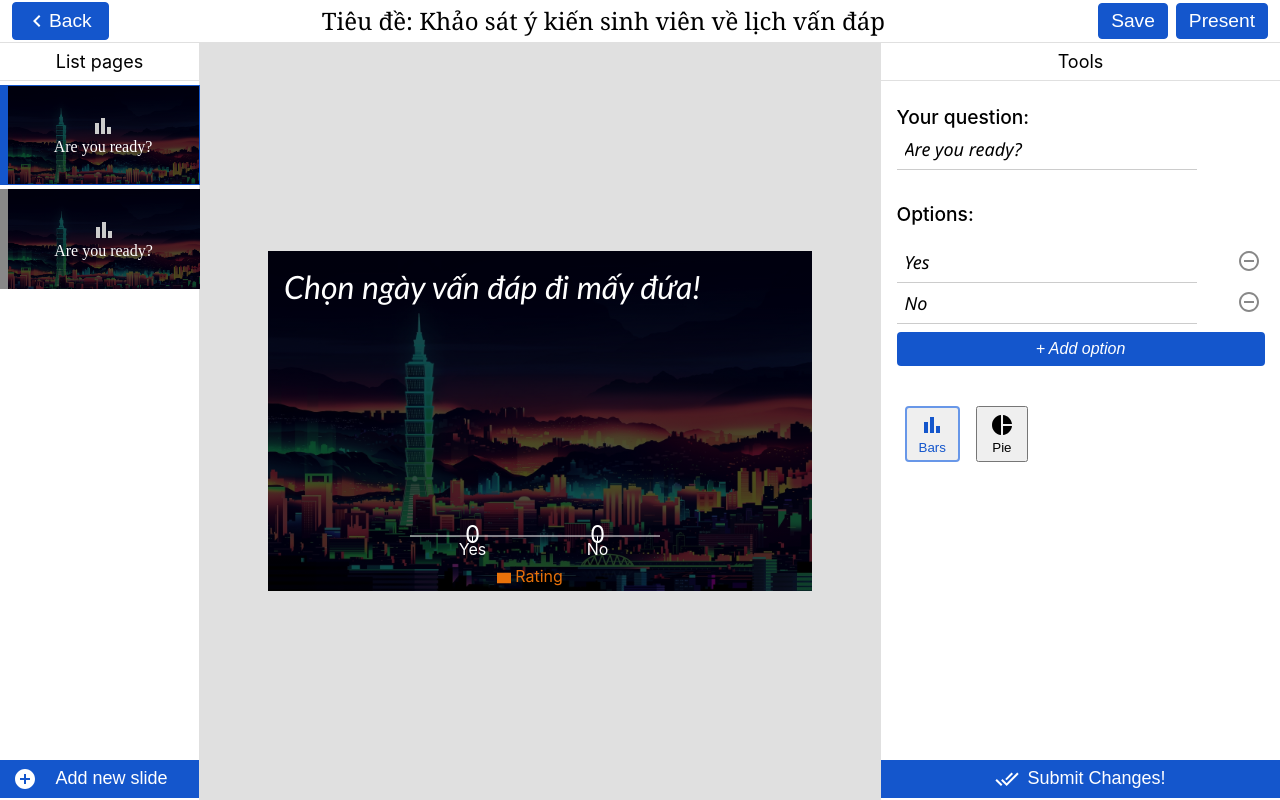
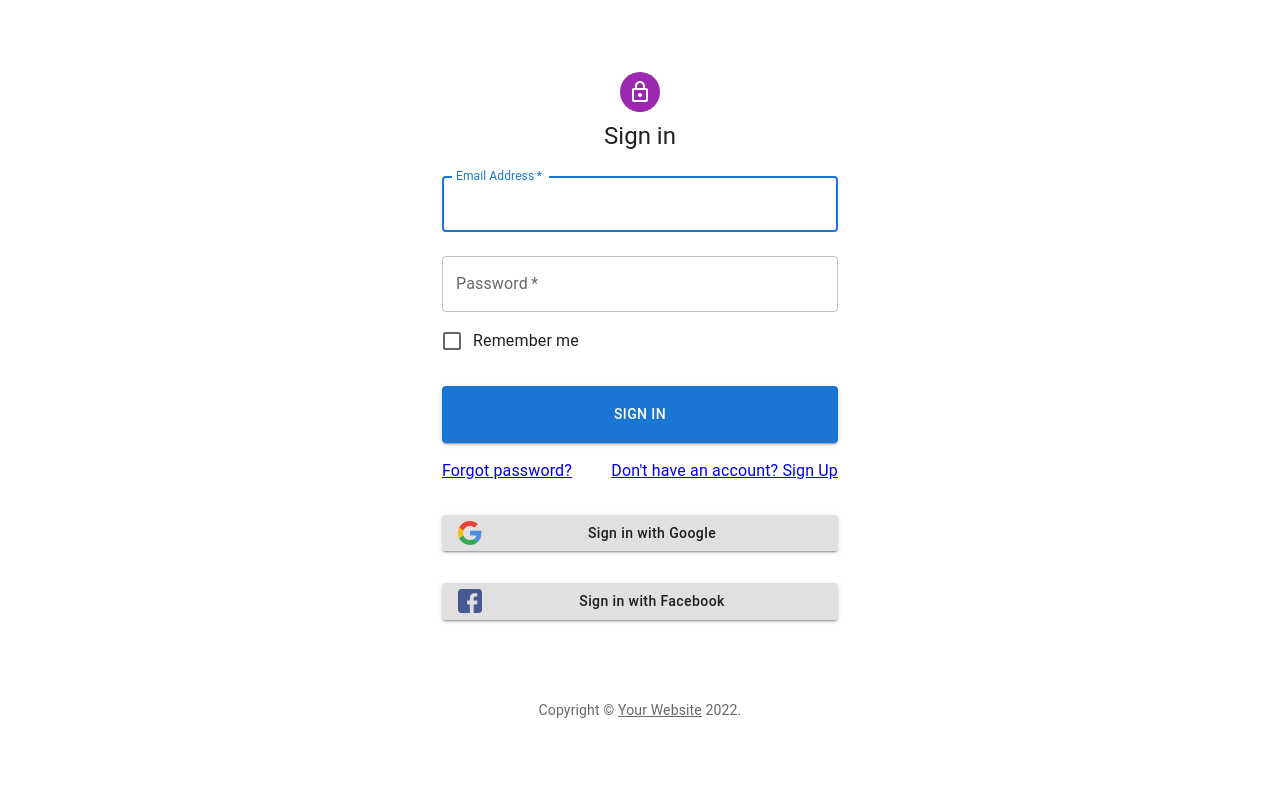
Before and after one commit to 3d-team/groups-members-spa, a React (Create React App) app: page / in a window 1280 px wide. Built offline with nearby package versions, Linux system fonts and the light colour scheme.

Commit message:
saved changes!

```diff
--- a/src/pages/SlideEditor/PreviewSlide/CustomBarChart/index.tsx
+++ b/src/pages/SlideEditor/PreviewSlide/CustomBarChart/index.tsx
@@ -11,25 +11,14 @@ const renderCustomizedLabel = (props: any) => {
 
   return (
     <g>
-      <text x={x + width / 2} y={y + height / 2} fill="#fff" textAnchor="middle" dominantBaseline="middle" font-size="1.5em">
+      <text x={x + width / 2} y={y + height / 2 - radius} fill="#fff" textAnchor="middle" dominantBaseline="middle" font-size="1.5em">
         {value}
       </text>
     </g>
   );
 };
 
-export default function CustomBarChart({
-  data = [
-    {
-      name: 'Ngay 12/1',
-      value: 30,
-    },
-    {
-      name: 'Ngay 21/12',
-      value: 24,
-    },
-  ],
-}: Props) {
+export default function CustomBarChart({data = []}: Props) {
   return (
     <ResponsiveContainer width="100%" height="100%">
       <BarChart
@@ -42,7 +31,6 @@ export default function CustomBarChart({
           left: 20,
           bottom: 5,
         }}>
-        {/* <CartesianGrid strokeDasharray="3 3" /> */}
         <XAxis dataKey="name" stroke="#fff" />
         <Tooltip />
         <Legend />
--- a/src/routes/index.tsx
+++ b/src/routes/index.tsx
@@ -5,7 +5,7 @@ import UnAuthorized from './UnAuthorized';
 
 const RootRouterProvider = () => {
   const isLoggedIn = useAppSelector(state => state.auth.isLoggedIn);
-  return <BrowserRouter>{!isLoggedIn ? <Authorized /> : <UnAuthorized />}</BrowserRouter>;
+  return <BrowserRouter>{isLoggedIn ? <Authorized /> : <UnAuthorized />}</BrowserRouter>;
 };
 
 export default RootRouterProvider;
```
